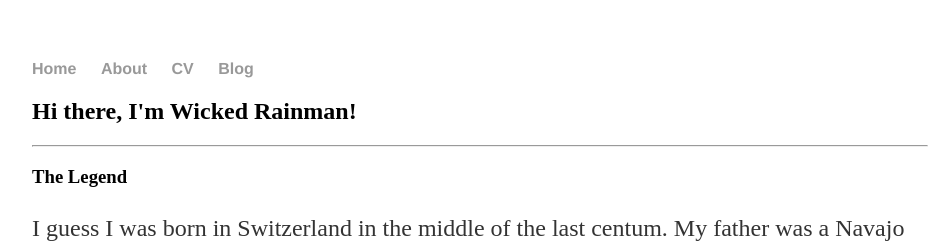
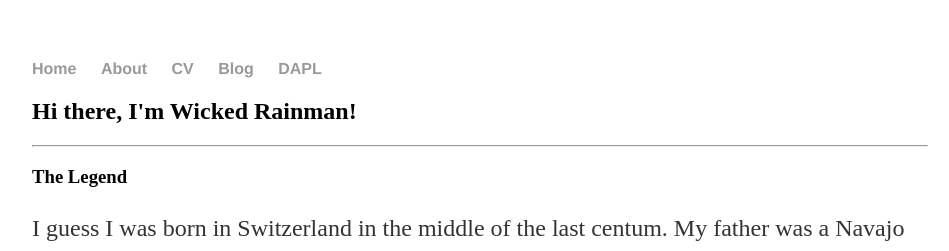
Before and after one commit to wicked-rainman/wicked-rainman.github.io, a Jekyll site: the page built from index.html, in a window 1280 px wide. Shown: the top 251 px of the page, without its empty margins (160-1109 px from the left). Built offline with Jekyll 4.4.1, drawn with Linux system fonts in a browser that asks for light colours.

Commit message:
Update default.html

```diff
--- a/_layouts/default.html
+++ b/_layouts/default.html
@@ -12,6 +12,7 @@
 		        	<li><a href="/about">About</a></li>
 	        		<li><a href="/cv">CV</a></li>
 	        		<li><a href="/blog">Blog</a></li>
+				<li><a href="https://github.com/wicked-rainman/DAPL">DAPL</a></li>
 	    		</ul>
 			</nav>
 			<div class="container">
```
